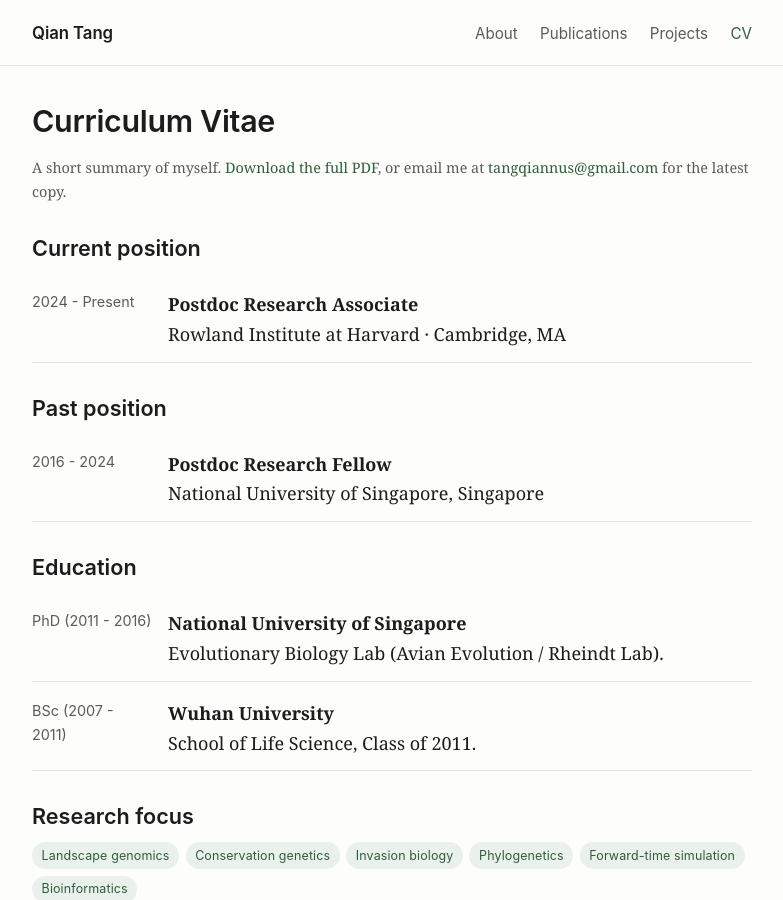
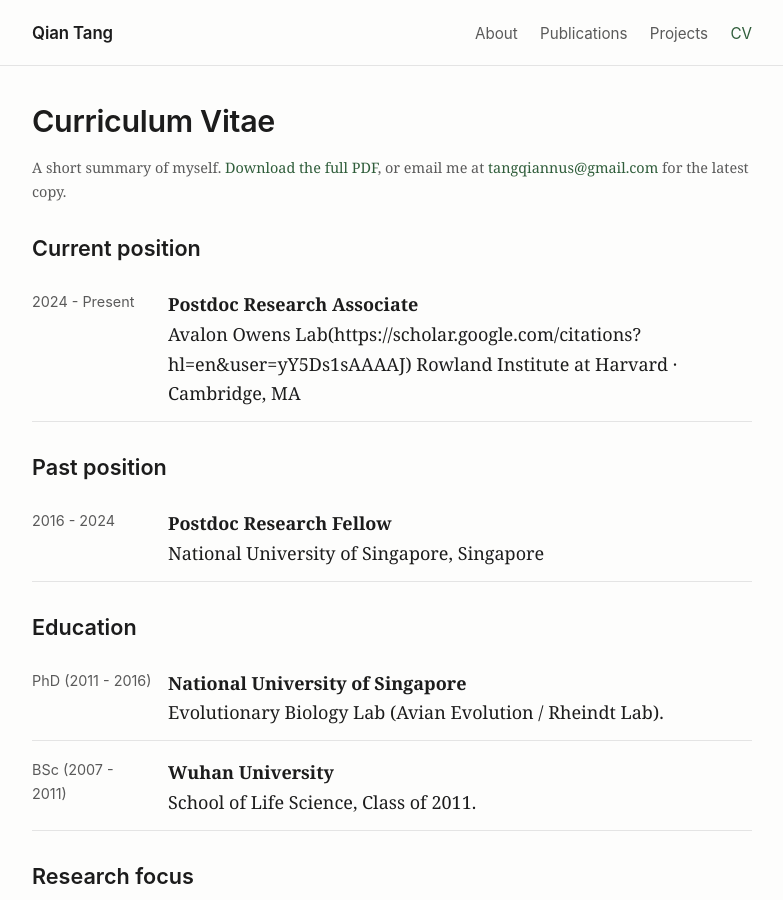
Before and after one commit to qt37t247/qt37t247.github.io, a Jekyll site: the page built from cv.md, in a window 1280 px wide and 900 px high. Shown: the whole window, without its empty margins (248-1031 px from the left). Built offline with Jekyll 4.4.1, drawn with Linux system fonts in a browser that asks for light colours.

Commit message:
Update position details in cv.md

```diff
--- a/cv.md
+++ b/cv.md
@@ -21,6 +21,7 @@ description: Short academic CV for Qian Tang — positions, education, and resea
     <span class="when">2024 - Present</span>
     <span class="what">
       <strong>Postdoc Research Associate</strong>
+      Avalon Owens Lab({{ site.scholar_url }})
       Rowland Institute at Harvard · Cambridge, MA
     </span>
   </li>
```
